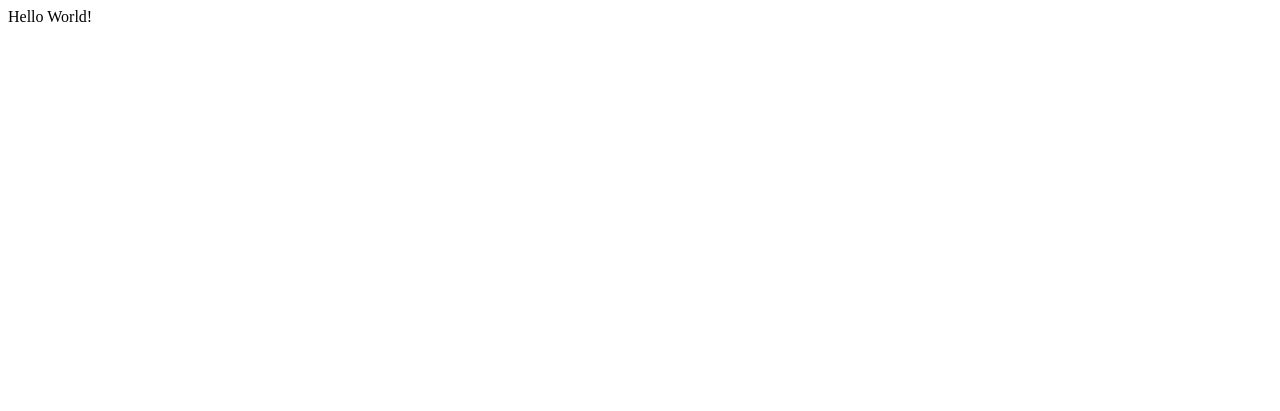
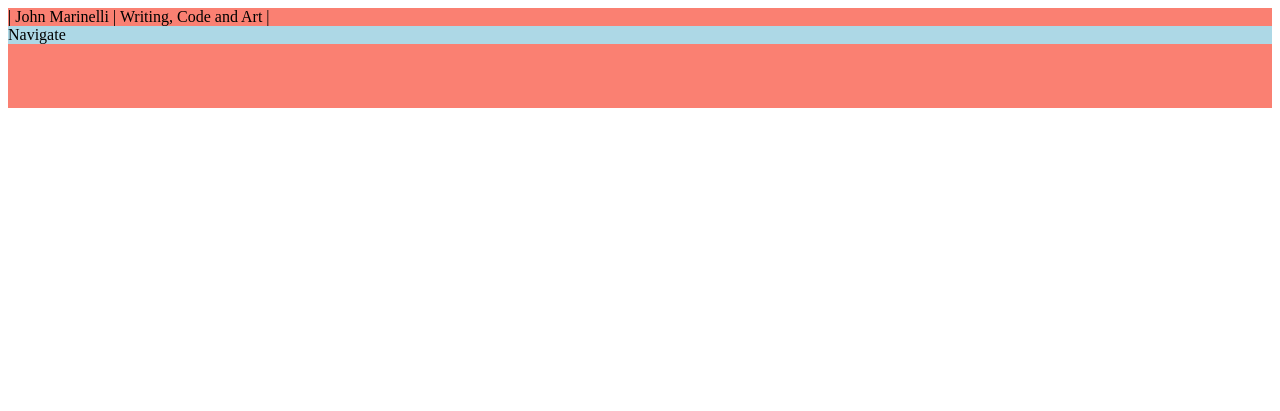
Before and after one commit to john-marinelli/john-marinelli.github.io, a plain HTML site: page index.html in a window 1280 px wide. Drawn offline with Linux system fonts and the light colour scheme.

Commit message:
added title bar

```diff
--- a/index.html
+++ b/index.html
@@ -1 +1,16 @@
-Hello World!
+<!DOCTYPE html>
+    <head>
+        <meta charset="utf-8">
+        <meta http-equiv="X-UA-Compatible" content="IE=edge">
+        <title>John Marinelli</title>
+        <meta name="viewport" content="width=device-width, initial-scale=1">
+        <link rel="stylesheet" href="style.css">
+    </head>
+    <body>
+        <script src="script.js" async defer></script>
+        <div id="mainContainer">
+            <div class="namePlate">| John Marinelli | Writing, Code and Art |</h1>
+            <div class="sectionTitle">Navigate</h2>
+        </div>
+    </body>
+</html>
--- /dev/null
+++ b/style.css
@@ -0,0 +1,20 @@
+.namePlate {
+    grid-area: namePlate;
+    background: salmon;
+}
+
+.sectionTitle {
+    grid-area: sectionTitle;
+    background: lightblue;
+}
+
+#mainContainer {
+    display: grid;
+    grid-template-columns: repeat(4, 1fr);
+    grid-auto-rows: minmax(100px, auto);
+    grid-template-areas:
+    "namePlate namePlate namePlate namePlate"
+    "sectionTitle sectionTitle . ."
+    ". . . ."
+    ". . . .";
+}
```
Also changed, not shown: script.js (added).
